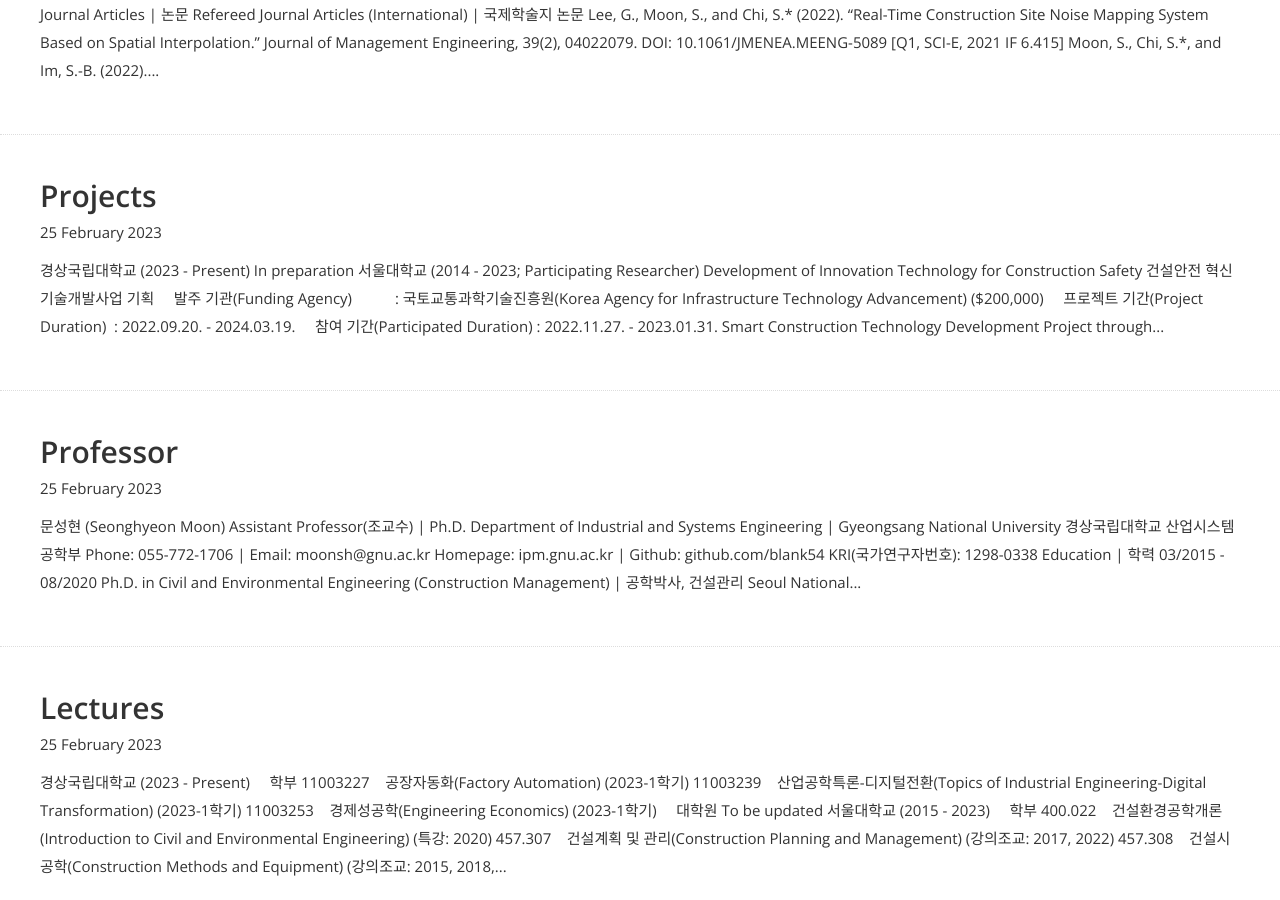
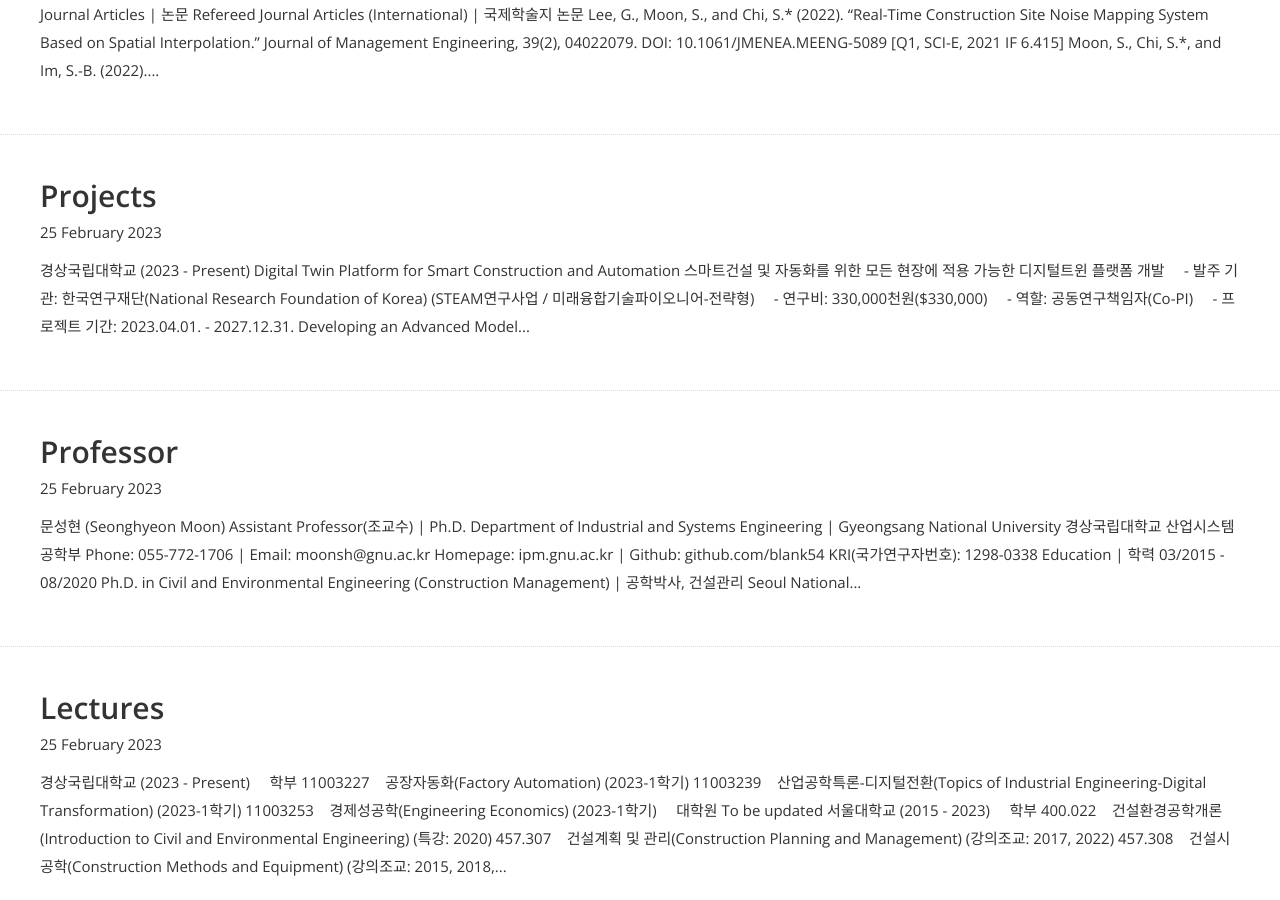
Before and after one commit to blank54/blank54.github.io, a Jekyll site: the page built from blog/index.html, in a window 1280 px wide and 900 px high, scrolled down 1064 px. Built offline with Jekyll 4.4.1, drawn with Linux system fonts in a browser that asks for light colours; nearby versions of some CDN libraries; some web fonts are replaced.

Commit message:
add project: steam, csi

```diff
--- a/project/_posts/2023-02-25-projects.md
+++ b/project/_posts/2023-02-25-projects.md
@@ -7,10 +7,19 @@
 
 ## 경상국립대학교 (2023 - _Present_)
 
-<div align='center'>
-    <p></p>
-    <i>In preparation</i>
-</div>
+**Digital Twin Platform for Smart Construction and Automation**
+**스마트건설 및 자동화를 위한 모든 현장에 적용 가능한 디지털트윈 플랫폼 개발**
+&nbsp;&nbsp;&nbsp;&nbsp;- **발주 기관**: 한국연구재단(National Research Foundation of Korea) (STEAM연구사업 / 미래융합기술파이오니어-전략형)
+&nbsp;&nbsp;&nbsp;&nbsp;- **연구비**: 330,000천원($330,000)
+&nbsp;&nbsp;&nbsp;&nbsp;- **역할**: 공동연구책임자(Co-PI)
+&nbsp;&nbsp;&nbsp;&nbsp;- **프로젝트 기간**: 2023.04.01. - 2027.12.31.
+
+**Developing an Advanced Model on Identification of Safety Accident Scenario in Jobsite**
+**현장 안전사고 시나리오 도출 모델 고도화 용역**
+&nbsp;&nbsp;&nbsp;&nbsp;- **발주 기관**: 한국건설방재연구원 ($30,000)
+&nbsp;&nbsp;&nbsp;&nbsp;- **연구비**: 30,000천원($30,000)
+&nbsp;&nbsp;&nbsp;&nbsp;- **역할**: 연구책임자(PI)
+&nbsp;&nbsp;&nbsp;&nbsp;- **프로젝트 기간**: 2023.04.01. - 2024.09.30.
 
 ---
 
@@ -18,59 +27,69 @@
 
 **Development of Innovation Technology for Construction Safety**
 **건설안전 혁신기술개발사업 기획**
-&nbsp;&nbsp;&nbsp;&nbsp;발주 기관(Funding Agency)&nbsp;&nbsp;&nbsp;&nbsp;&nbsp;&nbsp;&nbsp;&nbsp;&nbsp;&nbsp;&nbsp;: 국토교통과학기술진흥원(Korea Agency for Infrastructure Technology Advancement) ($200,000)
-&nbsp;&nbsp;&nbsp;&nbsp;프로젝트 기간(Project Duration)&nbsp;&nbsp;: 2022.09.20. - 2024.03.19.
-&nbsp;&nbsp;&nbsp;&nbsp;참여 기간(Participated Duration)&nbsp;: 2022.11.27. - 2023.01.31.
+&nbsp;&nbsp;&nbsp;&nbsp;- **발주 기관**: 국토교통과학기술진흥원(Korea Agency for Infrastructure Technology Advancement)
+&nbsp;&nbsp;&nbsp;&nbsp;- **연구비**: 200,000천원($200,000)
+&nbsp;&nbsp;&nbsp;&nbsp;- **프로젝트 기간**: 2022.09.20. - 2024.03.19.
+&nbsp;&nbsp;&nbsp;&nbsp;- **참여 기간**: 2022.11.27. - 2023.01.31.
 
-**Smart Construction Technology Development Project through Field Operation on Roads: Development of Information Collection and Analysis Technology in Construction Site**
+**Smart Construction Technology Development Project through Field Operation on Roads**: Development of Information Collection and Analysis Technology in Construction Site**
 **도로실증을 위한 스마트 건설기술 개발 - 건설현장 정보 수집 및 분석 기술 개발**
-&nbsp;&nbsp;&nbsp;&nbsp;발주 기관(Funding Agency)&nbsp;&nbsp;&nbsp;&nbsp;&nbsp;&nbsp;&nbsp;&nbsp;&nbsp;&nbsp;&nbsp;: 국토교통과학기술진흥원(Korea Agency for Infrastructure Technology Advancement) ($1,318,200)
-&nbsp;&nbsp;&nbsp;&nbsp;프로젝트 기간(Project Duration)&nbsp;&nbsp;: 2020.04.28. - 2026.02.28.
-&nbsp;&nbsp;&nbsp;&nbsp;참여 기간(Participated Duration)&nbsp;: 2020.07.01. - 2023.02.28.
+&nbsp;&nbsp;&nbsp;&nbsp;- **발주 기관**: 국토교통과학기술진흥원(Korea Agency for Infrastructure Technology Advancement)
+&nbsp;&nbsp;&nbsp;&nbsp;- **연구비**: 1,318,200천원($1,318,200)
+&nbsp;&nbsp;&nbsp;&nbsp;- **프로젝트 기간**: 2020.04.28. - 2026.02.28.
+&nbsp;&nbsp;&nbsp;&nbsp;- **참여 기간**: 2020.07.01. - 2023.02.28.
 
 **Smart Digital Engineering Education Program**
 **스마트 디지털 엔지니어링 전문인력양성 사업**
-&nbsp;&nbsp;&nbsp;&nbsp;발주 기관(Funding Agency)&nbsp;&nbsp;&nbsp;&nbsp;&nbsp;&nbsp;&nbsp;&nbsp;&nbsp;&nbsp;&nbsp;: 한국산업기술진흥원(Korea Institute for Advancement of Technology) ($1,650,000)
-&nbsp;&nbsp;&nbsp;&nbsp;프로젝트 기간(Project Duration)&nbsp;&nbsp;: 2019.03.01. - 2025.02.28.
-&nbsp;&nbsp;&nbsp;&nbsp;참여 기간(Participated Duration)&nbsp;: 2020.01.01. - 2023.01.31.
+&nbsp;&nbsp;&nbsp;&nbsp;- **발주 기관**: 한국산업기술진흥원(Korea Institute for Advancement of Technology)
+&nbsp;&nbsp;&nbsp;&nbsp;- **연구비**: 1,650,000천원($1,650,000)
+&nbsp;&nbsp;&nbsp;&nbsp;- **프로젝트 기간**: 2019.03.01. - 2025.02.28.
+&nbsp;&nbsp;&nbsp;&nbsp;- **참여 기간**: 2020.01.01. - 2023.01.31.
 
 **Developing AI Program for Analyzing Asphalt Pavement Specifications Based on Big Data**
 **빅데이터 기반의 아스팔트포장 시방서 분석 AI 프로그램 개발**
-&nbsp;&nbsp;&nbsp;&nbsp;발주 기관(Funding Agency)&nbsp;&nbsp;&nbsp;&nbsp;&nbsp;&nbsp;&nbsp;&nbsp;&nbsp;&nbsp;&nbsp;: 대우건설기술연구원(Daewoo Institute of Construction Technology), South Korea ($85,000)
-&nbsp;&nbsp;&nbsp;&nbsp;프로젝트 기간(Project Duration)&nbsp;&nbsp;: 2018.04.01. - 2019.12.31.
-&nbsp;&nbsp;&nbsp;&nbsp;참여 기간(Participated Duration)&nbsp;: 2018.04.01. - 2019.12.31.
+&nbsp;&nbsp;&nbsp;&nbsp;- **발주 기관**: 대우건설기술연구원(Daewoo Institute of Construction Technology), South Korea
+&nbsp;&nbsp;&nbsp;&nbsp;- **연구비**: 85,000천원($85,000)
+&nbsp;&nbsp;&nbsp;&nbsp;- **프로젝트 기간**: 2018.04.01. - 2019.12.31.
+&nbsp;&nbsp;&nbsp;&nbsp;- **참여 기간**: 2018.04.01. - 2019.12.31.
 
 **Analyzing Causes of Safety Accidents in the Metropolitan Road Construction Project**
 **광역도로 건설사업 안전사고 발생원인 분석**
-&nbsp;&nbsp;&nbsp;&nbsp;발주 기관(Funding Agency)&nbsp;&nbsp;&nbsp;&nbsp;&nbsp;&nbsp;&nbsp;&nbsp;&nbsp;&nbsp;&nbsp;: 우석건설(Wooseok Construction), South Korea ($27,200)
-&nbsp;&nbsp;&nbsp;&nbsp;프로젝트 기간(Project Duration)&nbsp;&nbsp;: 2018.03.13. - 2018.12.12.
-&nbsp;&nbsp;&nbsp;&nbsp;참여 기간(Participated Duration)&nbsp;: 2018.03.13. - 2018.12.12.
+&nbsp;&nbsp;&nbsp;&nbsp;- **발주 기관**: 우석건설(Wooseok Construction), South Korea
+&nbsp;&nbsp;&nbsp;&nbsp;- **연구비**: 27,200천원($27,200)
+&nbsp;&nbsp;&nbsp;&nbsp;- **프로젝트 기간**: 2018.03.13. - 2018.12.12.
+&nbsp;&nbsp;&nbsp;&nbsp;- **참여 기간**: 2018.03.13. - 2018.12.12.
 
 **2018 X-Corps Engineer Education Program with Hands-on Practices**
-**2018 X-Corps 현장맞춤형 이공계 인재양성 지원사업: 건설현장 안전사고 위험요인 관리 및 대응을 위한 딥러닝 기반 지식정보 서비스 시스템**a
-&nbsp;&nbsp;&nbsp;&nbsp;발주 기관(Funding Agency)&nbsp;&nbsp;&nbsp;&nbsp;&nbsp;&nbsp;&nbsp;&nbsp;&nbsp;&nbsp;&nbsp;: 서울대학교 공학전문대학원(Graduate School of Engineering Practice, Seoul National University) ($7,000)
-&nbsp;&nbsp;&nbsp;&nbsp;프로젝트 기간(Project Duration)&nbsp;&nbsp;: 2018.03.01. - 2019.02.28.
-&nbsp;&nbsp;&nbsp;&nbsp;참여 기간(Participated Duration)&nbsp;: 2018.03.01. - 2019.02.28.
+**2018 X-Corps 현장맞춤형 이공계 인재양성 지원사업**: 건설현장 안전사고 위험요인 관리 및 대응을 위한 딥러닝 기반 지식정보 서비스 시스템**a
+&nbsp;&nbsp;&nbsp;&nbsp;- **발주 기관**: 서울대학교 공학전문대학원(Graduate School of Engineering Practice, Seoul National University)
+&nbsp;&nbsp;&nbsp;&nbsp;- **연구비**: 7,000천원($7,000)
+&nbsp;&nbsp;&nbsp;&nbsp;- **프로젝트 기간**: 2018.03.01. - 2019.02.28.
+&nbsp;&nbsp;&nbsp;&nbsp;- **참여 기간**: 2018.03.01. - 2019.02.28.
 
 **Deep-Learning-Based Information Service System to Support Life-cycle Risk Management of Construction Projects**
 **건설 프로젝트 전주기 위험요인 관리 및 대응을 위한 딥러닝 기반 맞춤형 지식정보 서비스 시스템**
-&nbsp;&nbsp;&nbsp;&nbsp;발주 기관(Funding Agency)&nbsp;&nbsp;&nbsp;&nbsp;&nbsp;&nbsp;&nbsp;&nbsp;&nbsp;&nbsp;&nbsp;: 국토교통과학기술진흥원(Korea Agency for Infrastructure Technology Advancement) ($100,000)
-&nbsp;&nbsp;&nbsp;&nbsp;프로젝트 기간(Project Duration)&nbsp;&nbsp;: 2016.06.24. - 2018.06.23.
-&nbsp;&nbsp;&nbsp;&nbsp;참여 기간(Participated Duration)&nbsp;: 2016.06.24. - 2018.06.23.
+&nbsp;&nbsp;&nbsp;&nbsp;- **발주 기관**: 국토교통과학기술진흥원(Korea Agency for Infrastructure Technology Advancement)
+&nbsp;&nbsp;&nbsp;&nbsp;- **연구비**: 100,000천원($100,000)
+&nbsp;&nbsp;&nbsp;&nbsp;- **프로젝트 기간**: 2016.06.24. - 2018.06.23.
+&nbsp;&nbsp;&nbsp;&nbsp;- **참여 기간**: 2016.06.24. - 2018.06.23.
 
 **Developing Web Intelligence Systems of Construction Tacit Knowledge Based on Text Mining**
 **텍스트마이닝 기반 건설 경험정보 웹 인텔리젼스 시스템 “Uni-Tacit” 개발**
-&nbsp;&nbsp;&nbsp;&nbsp;발주 기관(Funding Agency)&nbsp;&nbsp;&nbsp;&nbsp;&nbsp;&nbsp;&nbsp;&nbsp;&nbsp;&nbsp;&nbsp;: 한국연구재단(National Research Foundation of Korea) ($150,813)
-&nbsp;&nbsp;&nbsp;&nbsp;프로젝트 기간(Project Duration)&nbsp;&nbsp;: 2014.05.01. - 2017.04.30.
-&nbsp;&nbsp;&nbsp;&nbsp;참여 기간(Participated Duration)&nbsp;: 2015.03.01. - 2017.04.30.
+&nbsp;&nbsp;&nbsp;&nbsp;- **발주 기관**: 한국연구재단(National Research Foundation of Korea)
+&nbsp;&nbsp;&nbsp;&nbsp;- **연구비**: 150,813천원($150,813)
+&nbsp;&nbsp;&nbsp;&nbsp;- **프로젝트 기간**: 2014.05.01. - 2017.04.30.
+&nbsp;&nbsp;&nbsp;&nbsp;- **참여 기간**: 2015.03.01. - 2017.04.30.
 
 **Construction Information and Knowledge HUB Center**
 **국토교통 지식정보 활용기반 구축**
-&nbsp;&nbsp;&nbsp;&nbsp;발주 기관(Funding Agency)&nbsp;&nbsp;&nbsp;&nbsp;&nbsp;&nbsp;&nbsp;&nbsp;&nbsp;&nbsp;&nbsp;: 국토교통과학기술진흥원(Korea Agency for Infrastructure Technology Advancement) ($990,000)
-&nbsp;&nbsp;&nbsp;&nbsp;프로젝트 기간(Project Duration)&nbsp;&nbsp;: 2014.07.01. - 2017.03.31.
-&nbsp;&nbsp;&nbsp;&nbsp;참여 기간(Participated Duration)&nbsp;: 2015.04.01. - 2017.03.31.
+&nbsp;&nbsp;&nbsp;&nbsp;- **발주 기관**: 국토교통과학기술진흥원(Korea Agency for Infrastructure Technology Advancement)
+&nbsp;&nbsp;&nbsp;&nbsp;- **연구비**: 990,000천원($990,000)
+&nbsp;&nbsp;&nbsp;&nbsp;- **프로젝트 기간**: 2014.07.01. - 2017.03.31.
+&nbsp;&nbsp;&nbsp;&nbsp;- **참여 기간**: 2015.04.01. - 2017.03.31.
 
 **Development of Decision Support System for Early Warning and Mitigation to Mega-Shock in International Construction Market**
 **해외건설시장 Mega-Shock 조기경보 및 대응을 위한 의사결정지원시스템 개발**
-&nbsp;&nbsp;&nbsp;&nbsp;발주 기관(Funding Agency)&nbsp;&nbsp;&nbsp;&nbsp;&nbsp;&nbsp;&nbsp;&nbsp;&nbsp;&nbsp;&nbsp;: 한국연구재단(National Research Foundation of Korea) ($102,180)
-&nbsp;&nbsp;&nbsp;&nbsp;참여 기간(Participated Duration)&nbsp;: 2014.07.01. - 2017.03.31.
+&nbsp;&nbsp;&nbsp;&nbsp;- **발주 기관**: 한국연구재단(National Research Foundation of Korea)
+&nbsp;&nbsp;&nbsp;&nbsp;- **연구비**: 102,180천원($102,180)
+&nbsp;&nbsp;&nbsp;&nbsp;- **참여 기간**: 2014.07.01. - 2017.03.31.
```
